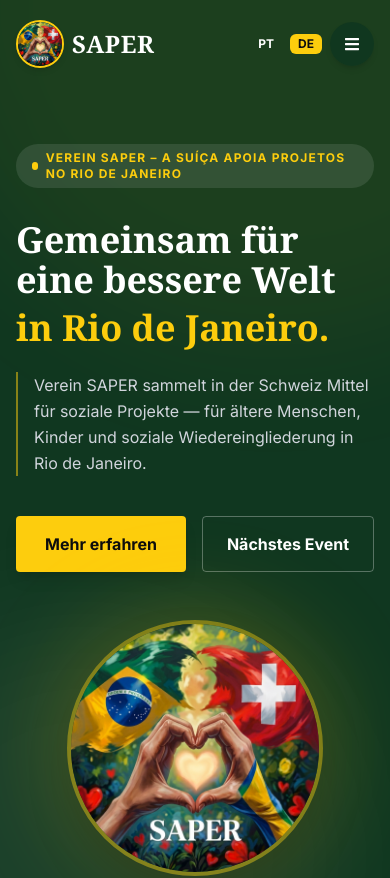
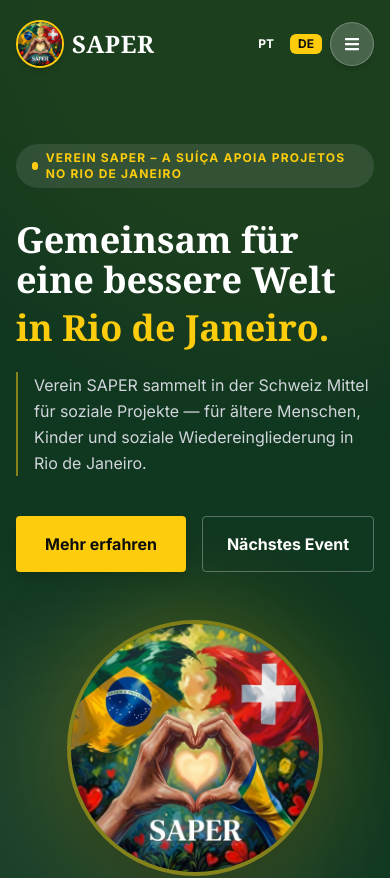
Before and after one commit to axndmathias/saper-ngo, a React (Vite) app: page / in a window 390 px wide. Shown: the top 878 px of the page. Built offline with nearby package versions, Linux system fonts and the light colour scheme.

Commit message:
fix: hamburger button - bg-white/20 border-white/25 for contrast

```diff
--- a/src/components/navbar.tsx
+++ b/src/components/navbar.tsx
@@ -115,7 +115,7 @@
             DE
           </button>
           <button
-            className="flex h-11 w-11 items-center justify-center rounded-full bg-primary/90 text-white shadow-md"
+            className="flex h-11 w-11 items-center justify-center rounded-full bg-white/20 text-white shadow-md backdrop-blur-sm border border-white/25"
             aria-label={isMobileMenuOpen ? t("Fechar menu", "Menü schließen") : t("Abrir menu", "Menü öffnen")}
             onClick={() => setIsMobileMenuOpen(!isMobileMenuOpen)}
           >
```
